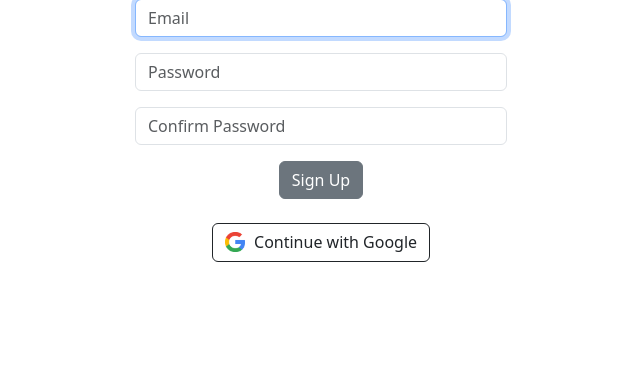
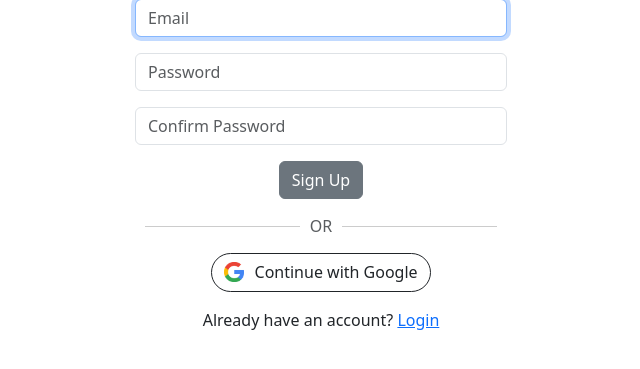
Before and after one commit to Fahad-Habib/Django-DRF-Boilerplate, a Django app: page /user/ in a window 1280 px wide. Shown: the part 186-555 px from the top of the page, without its empty margins (319-959 px from the left). Run offline with Django 4.2, Linux system fonts and the light colour scheme; some libraries are stand-ins or nearby versions.

Commit message:
Update front-end

```diff
--- a/requirements.txt
+++ b/requirements.txt
@@ -3,3 +3,6 @@ django_allauth==0.55.0
 django_environ==0.10.0
 djangorestframework==3.14.0
 djangorestframework_simplejwt==5.3.0
+flake8==6.1.0
+isort==5.12.0
+pydocstyle==6.3.0
--- a/users/templates/signup.html
+++ b/users/templates/signup.html
@@ -16,14 +16,19 @@
             {{ form.as_p }}
             <button type="submit" class="btn btn-secondary">Sign Up</button>
         </form>
-        <br/>
+        <div style="display: flex; align-items: center; text-align: center; margin: 15px 0">
+            <div style="flex: 1; border-top: 1px solid #ccc; margin: 0 10px;"></div>
+            <span class="text-muted">OR</span>
+            <div style="flex: 1; border-top: 1px solid #ccc; margin: 0 10px;"></div>
+        </div>
         <form method="post" action="{% provider_login_url 'google' %}">
             {% csrf_token %}
-            <button type="submit" class="btn btn-outline-dark">
-                <img width="20px" style="margin-bottom:3px; margin-right:5px" src="{% static 'images/Google.png' %}"/>
+            <button type="submit" class="btn btn-outline-dark rounded-pill">
+                <img width="20px" style="margin-bottom:3px; margin-right:6px" src="{% static 'images/Google.png' %}"/>
                 Continue with Google
             </button>
         </form>
+        <div style="margin: 16px 0;">Already have an account? <a href="{% url 'login' %}">Login</a></div>
     </div>
 </div>
 
```
Also changed, not shown: users/templates/login.html (+8 -3 lines).
